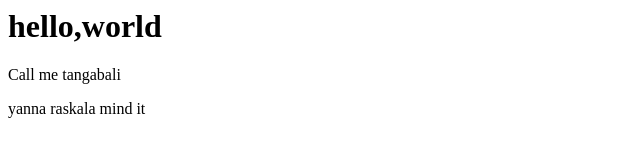
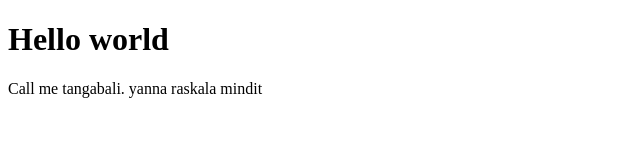
Before and after one commit to sho2003/gitDemo, a plain HTML site: page index.html in a window 1280 px wide. Shown: the whole page, without its empty margins (0-640 px from the left). Drawn offline with Linux system fonts and the light colour scheme.

Commit message:
Add HTML structure

```diff
--- a/index.html
+++ b/index.html
@@ -1,3 +1,11 @@
-<h1>hello,world</h1>
-<p> Call me tangabali </p>
-<p> yanna raskala mind it </p>
+<!DOCTYPE html>
+<html lang="en" dir="ltr">
+  <head>
+    <meta charset="utf-8">
+    <title>A whole new world</title>
+  </head>
+  <body>
+    <h1>Hello world</h1>
+    <p>Call me tangabali. yanna  raskala mindit</p>
+  </body>
+</html>
```
